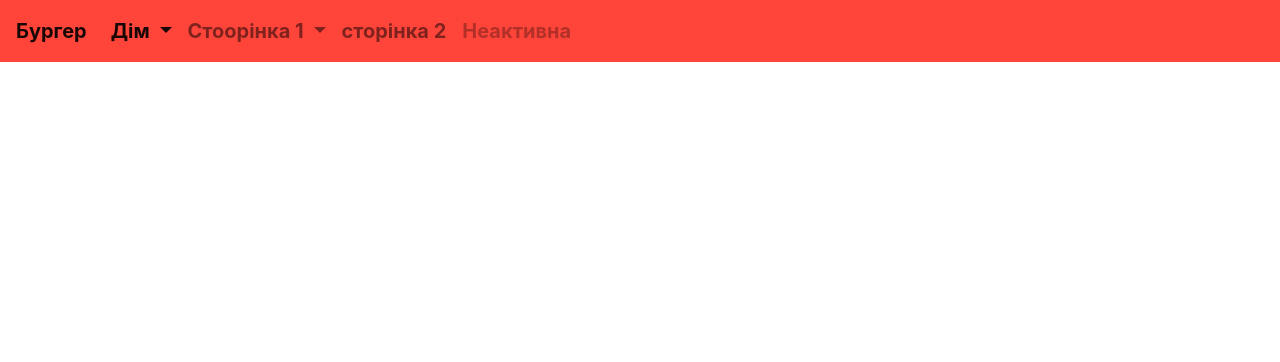
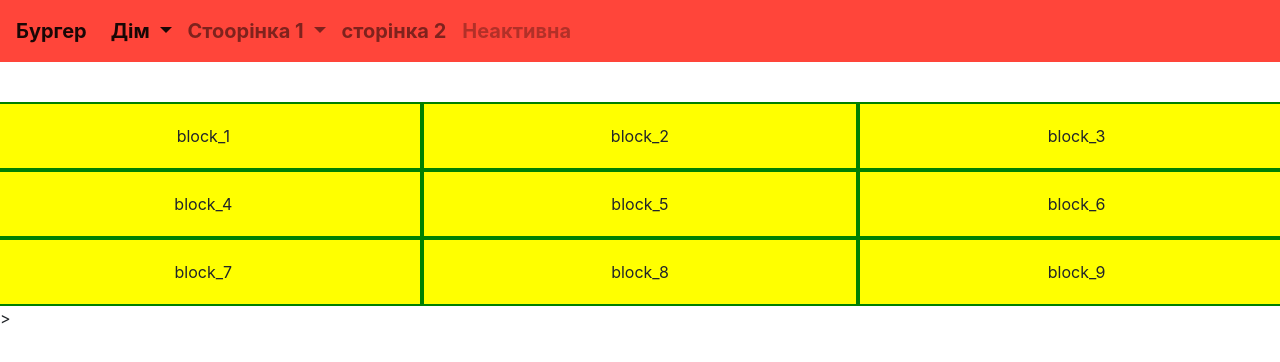
Before and after one commit to Xandron/bootstrap-quest, a plain HTML site: page index.html in a window 1280 px wide. Drawn offline with nearby package versions, Linux system fonts and the light colour scheme.

```diff
--- a/css/main-navigation.css
+++ b/css/main-navigation.css
@@ -6,3 +6,13 @@
 .drop-item:active {
     background: red;
 }
+.main-container {
+    margin-top: 40px;
+}
+.block{
+    background: yellow;
+    border: green solid 2px;
+    padding: 20px;
+    text-align: center;
+
+}
--- a/index.html
+++ b/index.html
@@ -55,13 +55,29 @@
                </li>
            </ul>
        </div>
+
    </nav>
 
-
+   <div class="container-fluite main-container">
+       <div class="row">
+           <div class="col-sm-4 block">block_1</div>
+           <div class="col-sm-4 block">block_2</div>
+           <div class="col-sm-4 block">block_3</div>
+           <div class="col-sm-4 block">block_4</div>
+           <div class="col-sm-4 block">block_5</div>
+           <div class="col-sm-4 block">block_6</div>
+           <div class="col-sm-4 block">block_7</div>
+           <div class="col-sm-4 block">block_8</div>
+           <div class="col-sm-4 block">block_9</div>
+       </div>
+   </div>
 
     <!-- jQuery first, then Bootstrap JS. -->
    <script src="https://code.jquery.com/jquery-3.2.1.slim.min.js" integrity="sha384-KJ3o2DKtIkvYIK3UENzmM7KCkRr/rE9/Qpg6aAZGJwFDMVNA/GpGFF93hXpG5KkN" crossorigin="anonymous"></script>
    <script src="https://cdnjs.cloudflare.com/ajax/libs/popper.js/1.12.9/umd/popper.min.js" integrity="sha384-ApNbgh9B+Y1QKtv3Rn7W3mgPxhU9K/ScQsAP7hUibX39j7fakFPskvXusvfa0b4Q" crossorigin="anonymous"></script>
    <script src="https://maxcdn.bootstrapcdn.com/bootstrap/4.0.0/js/bootstrap.min.js" integrity="sha384-JZR6Spejh4U02d8jOt6vLEHfe/JQGiRRSQQxSfFWpi1MquVdAyjUar5+76PVCmYl" crossorigin="anonymous"></script>
+   <script type="text/javascript">
+       alert("hello");
+   </script>>
     </body>
 </html>
```
